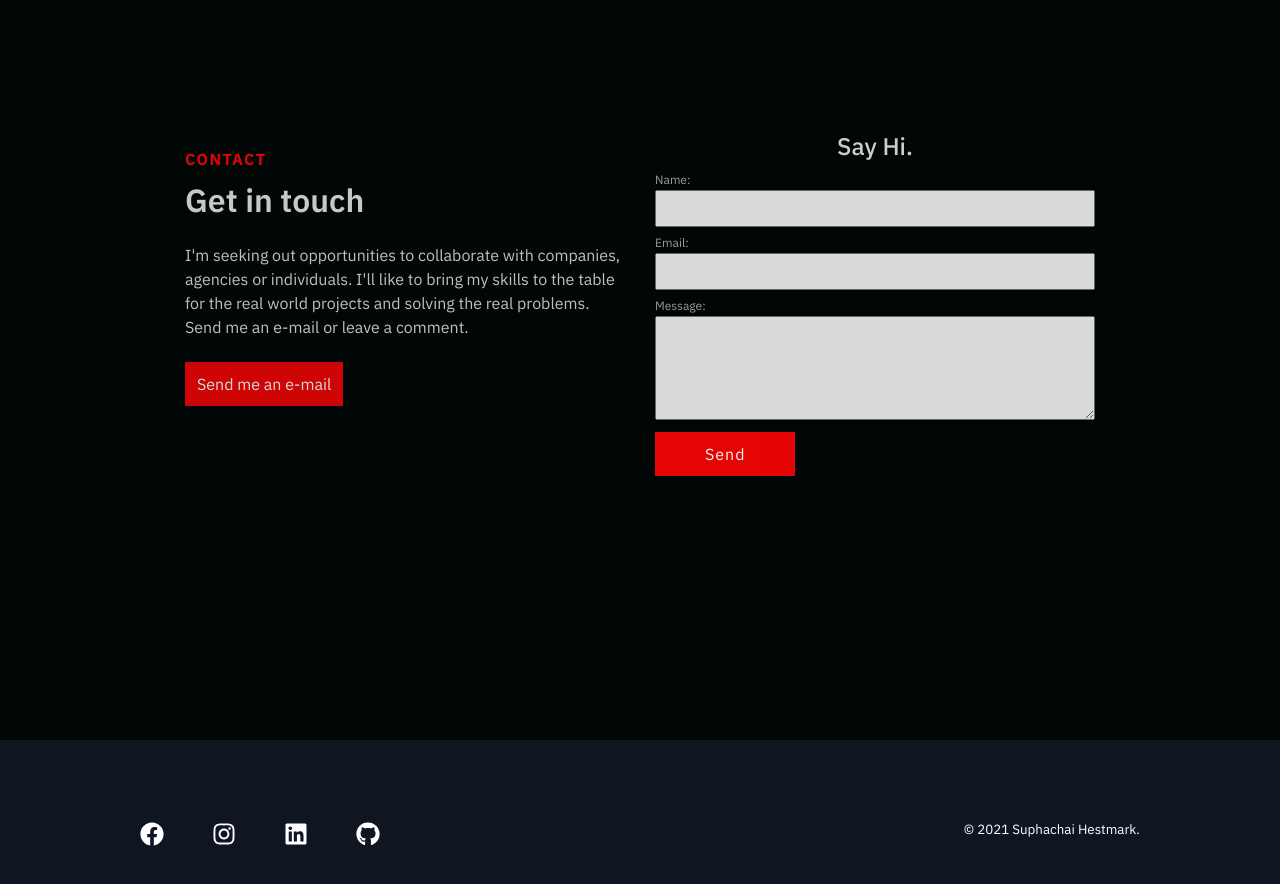
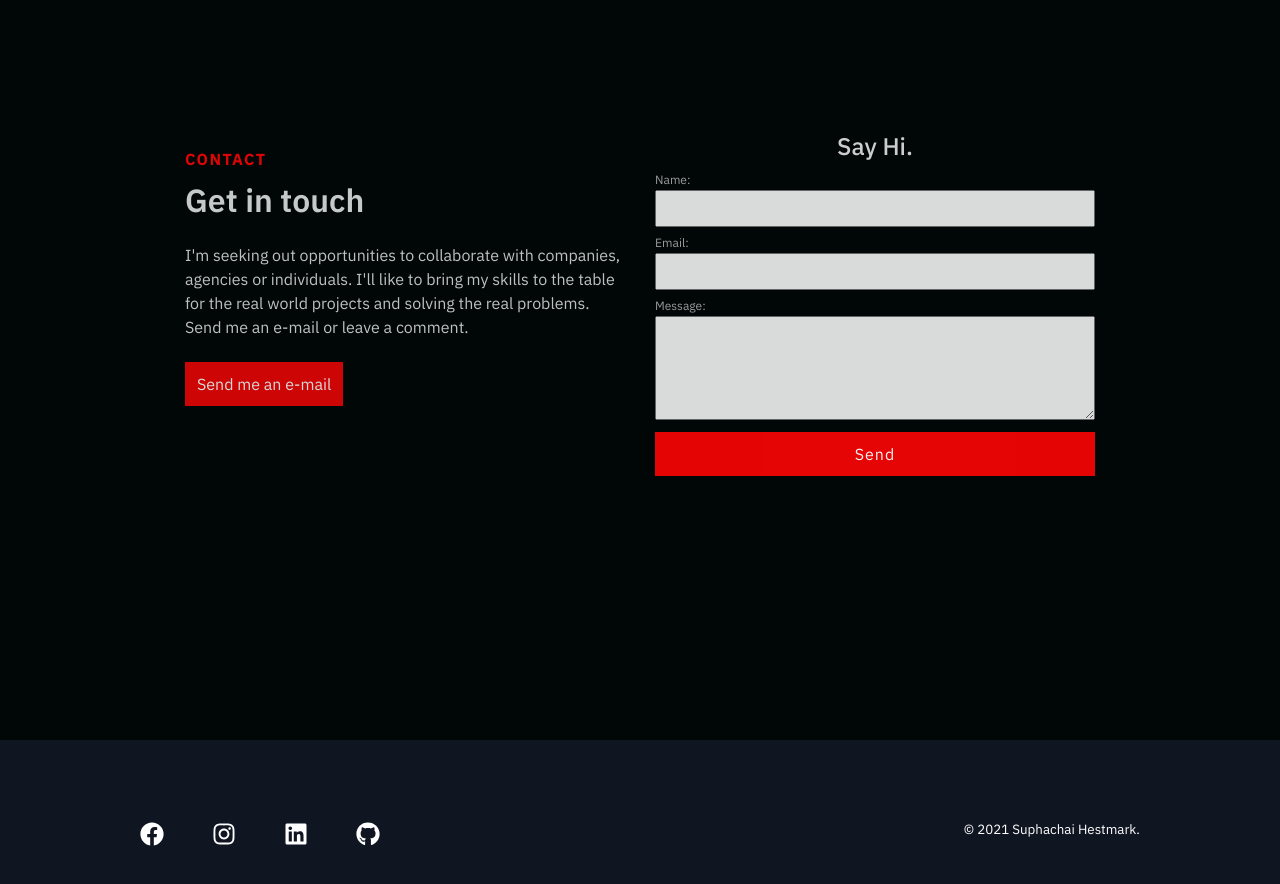
Before and after one commit to topphestmark/portfolio1, a React (Create React App) app: page / in a window 1280 px wide. Shown: the part 3440-4324 px from the top of the page. Built offline with nearby package versions, Linux system fonts and the light colour scheme.

Commit message:
updated padding on form page

```diff
--- a/src/components/ContactForm/index.js
+++ b/src/components/ContactForm/index.js
@@ -10,7 +10,7 @@ import {
 
 const ContactForm = () => {
   return (
-    <>
+    <div>
       <FormHeader>Say Hi.</FormHeader>
       <Form name="contact" method="post" data-netlify="true">
         <input type="hidden" name="form-name" value="contact" />
@@ -26,7 +26,7 @@ const ContactForm = () => {
 
         <Button type="submit">Send</Button>
       </Form>
-    </>
+    </div>
   );
 };
 
--- a/src/components/ContactForm/styles/contactForm.js
+++ b/src/components/ContactForm/styles/contactForm.js
@@ -38,10 +38,10 @@ export const TextArea = styled.textarea`
   opacity: 0.85;
 `;
 export const Button = styled.button`
+  width: 100%;
   margin-top: 12px;
-  padding: 12px 50px;
+  padding: 12px;
   font-size: 16px;
-  background-color: transparent;
   background: ${(props) => props.theme.colors.primary};
   color: white;
   letter-spacing: 1px;
--- a/src/components/infoSection/styles/infoSection.js
+++ b/src/components/infoSection/styles/infoSection.js
@@ -22,6 +22,10 @@ export const InfoWrapper = styled.div`
   margin-right: auto;
   margin-left: auto;
   padding: 0 24px;
+
+  @media screen and (max-width: 480px) {
+    padding: 0 4px;
+  }
 `;
 
 export const InfoRow = styled.div`
```
Also changed, not shown: 1 other file (tests, documents, lock files or other folders).
